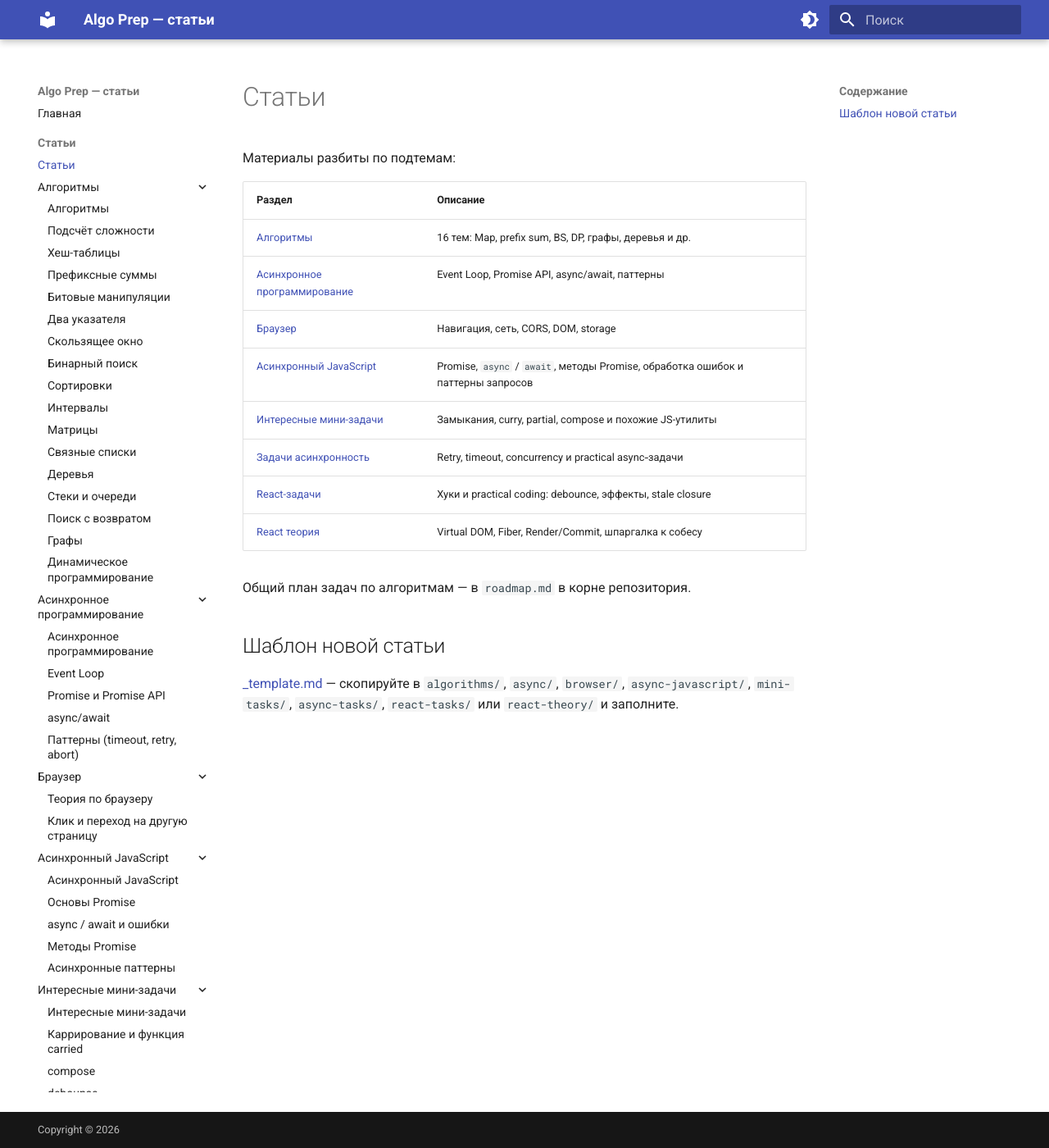
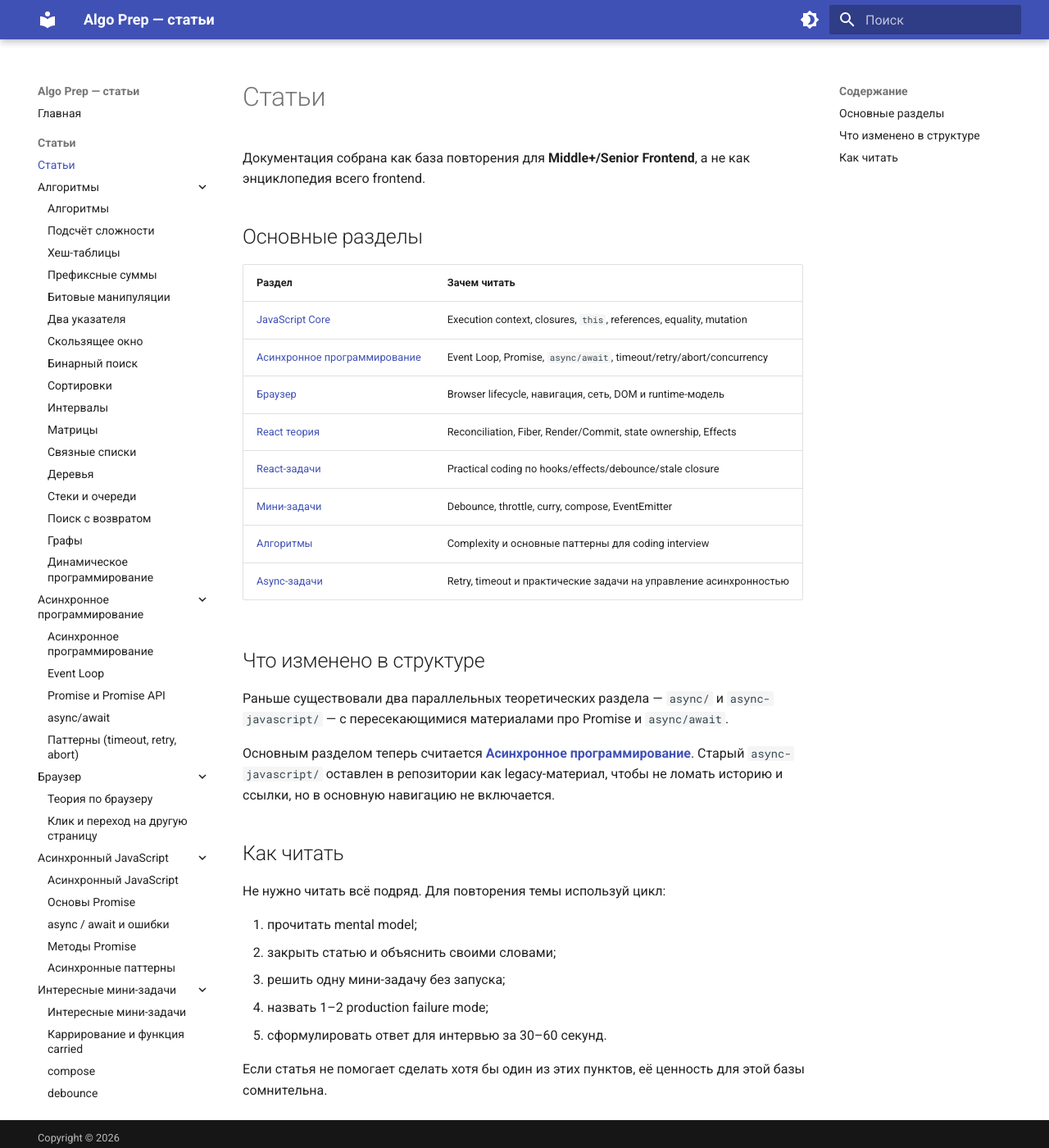
Before and after one commit to potapov11/main-js-moments, an MkDocs documentation site: the page built from docs/articles/index.md, in a window 1280 px wide and 1400 px high. Shown: the whole window at 82% size. Built offline with MkDocs 1.6.1 and Material for MkDocs 9.7.7, drawn with Linux system fonts in a browser that asks for light colours.

Commit message:
docs: reorganize article index around Senior frontend topics

```diff
--- a/docs/articles/index.md
+++ b/docs/articles/index.md
@@ -1,20 +1,34 @@
 # Статьи
 
-Материалы разбиты по подтемам:
+Документация собрана как база повторения для **Middle+/Senior Frontend**, а не как энциклопедия всего frontend.
 
-| Раздел | Описание |
-|--------|----------|
-| [Алгоритмы](algorithms/index.md) | 16 тем: Map, prefix sum, BS, DP, графы, деревья и др. |
-| [Асинхронное программирование](async/index.md) | Event Loop, Promise API, async/await, паттерны |
-| [Браузер](browser/index.md) | Навигация, сеть, CORS, DOM, storage |
-| [Асинхронный JavaScript](async-javascript/index.md) | Promise, `async` / `await`, методы Promise, обработка ошибок и паттерны запросов |
-| [Интересные мини-задачи](mini-tasks/index.md) | Замыкания, curry, partial, compose и похожие JS-утилиты |
-| [Задачи асинхронность](async-tasks/index.md) | Retry, timeout, concurrency и practical async‑задачи |
-| [React-задачи](react-tasks/index.md) | Хуки и practical coding: debounce, эффекты, stale closure |
-| [React теория](react-theory/index.md) | Virtual DOM, Fiber, Render/Commit, шпаргалка к собесу |
+## Основные разделы
 
-Общий план задач по алгоритмам — в `roadmap.md` в корне репозитория.
+| Раздел | Зачем читать |
+|---|---|
+| [JavaScript Core](javascript-core/index.md) | Execution context, closures, `this`, references, equality, mutation |
+| [Асинхронное программирование](async/index.md) | Event Loop, Promise, `async/await`, timeout/retry/abort/concurrency |
+| [Браузер](browser/index.md) | Browser lifecycle, навигация, сеть, DOM и runtime-модель |
+| [React теория](react-theory/index.md) | Reconciliation, Fiber, Render/Commit, state ownership, Effects |
+| [React-задачи](react-tasks/index.md) | Practical coding по hooks/effects/debounce/stale closure |
+| [Мини-задачи](mini-tasks/index.md) | Debounce, throttle, curry, compose, EventEmitter |
+| [Алгоритмы](algorithms/index.md) | Complexity и основные паттерны для coding interview |
+| [Async-задачи](async-tasks/index.md) | Retry, timeout и практические задачи на управление асинхронностью |
 
-## Шаблон новой статьи
+## Что изменено в структуре
 
-[\_template.md](_template.md) — скопируйте в `algorithms/`, `async/`, `browser/`, `async-javascript/`, `mini-tasks/`, `async-tasks/`, `react-tasks/` или `react-theory/` и заполните.
+Раньше существовали два параллельных теоретических раздела — `async/` и `async-javascript/` — с пересекающимися материалами про Promise и `async/await`.
+
+Основным разделом теперь считается **[Асинхронное программирование](async/index.md)**. Старый `async-javascript/` оставлен в репозитории как legacy-материал, чтобы не ломать историю и ссылки, но в основную навигацию не включается.
+
+## Как читать
+
+Не нужно читать всё подряд. Для повторения темы используй цикл:
+
+1. прочитать mental model;
+2. закрыть статью и объяснить своими словами;
+3. решить одну мини-задачу без запуска;
+4. назвать 1–2 production failure mode;
+5. сформулировать ответ для интервью за 30–60 секунд.
+
+Если статья не помогает сделать хотя бы один из этих пунктов, её ценность для этой базы сомнительна.
```
